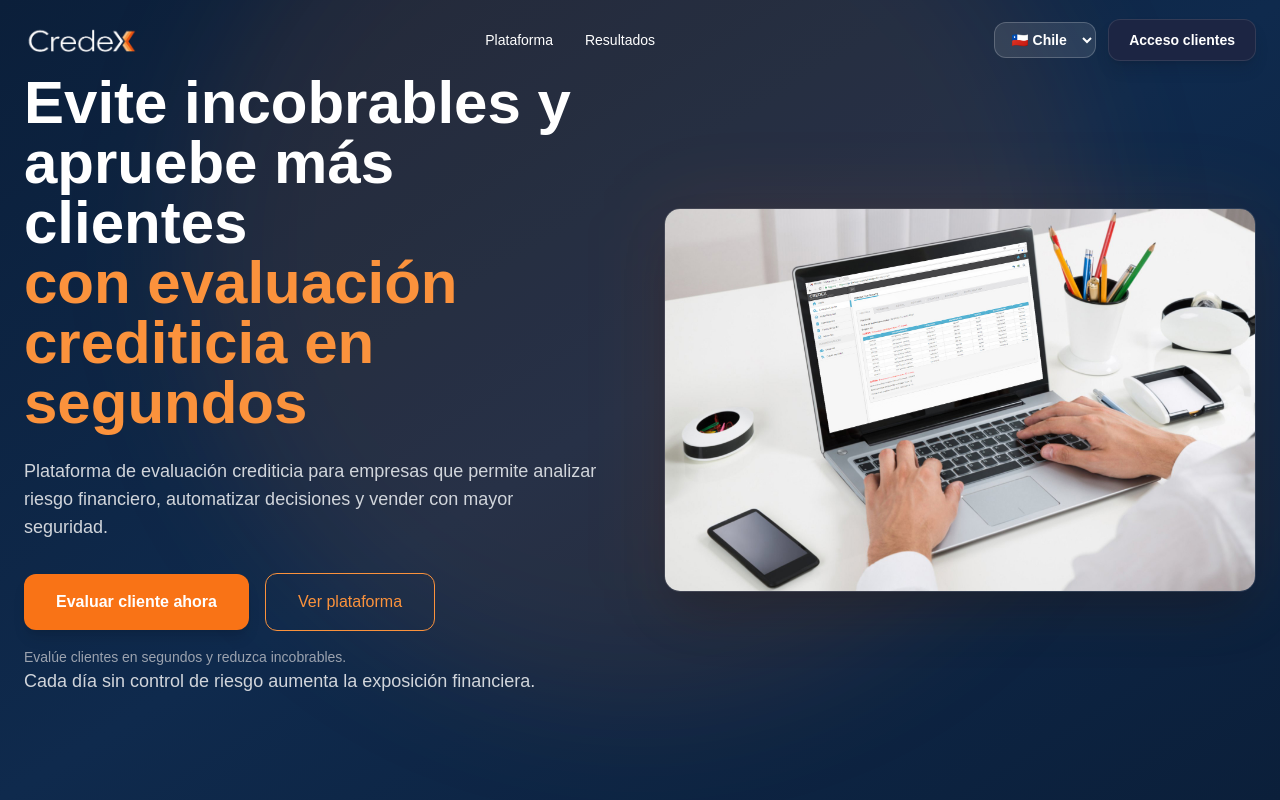
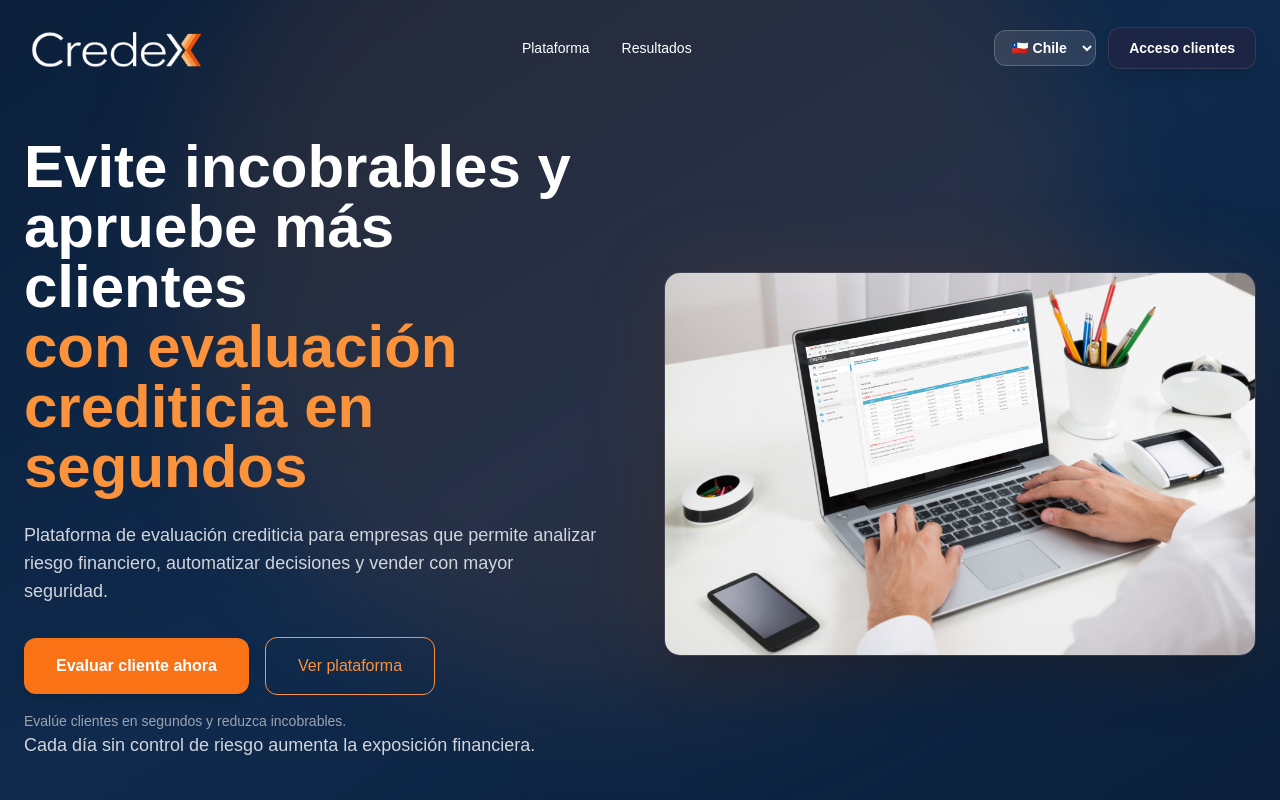
Before and after one commit to Tecdex-SpA/webcredex, a React (Vite) app: page / in a window 1280 px wide. Shown: the top 800 px of the page. Built offline with nearby package versions, Linux system fonts and the light colour scheme; no server answers.

Commit message:
Improve header logo and hero spacing

```diff
--- a/src/components/Header.jsx
+++ b/src/components/Header.jsx
@@ -76,17 +76,17 @@ export default function Header() {
 
   return (
     <header
-      className={`fixed w-full z-50 transition-all duration-300 ${
+      className={`fixed top-0 left-0 w-full z-50 transition-all duration-300 ${
         isLight
           ? "bg-white/90 backdrop-blur-xl border-b border-gray-200 shadow-sm"
           : "bg-transparent"
       }`}
     >
-      <div className="max-w-7xl mx-auto flex items-center justify-between h-20 px-6">
+      <div className="max-w-7xl mx-auto flex items-center justify-between h-24 px-6">
         <img
           src={isLight ? "/logo-credex.png" : "/logo-credex-white.png"}
           alt="Credex"
-          className="h-10 object-contain"
+          className="h-14 md:h-16 object-contain"
         />
 
         <nav
--- a/src/components/Hero.jsx
+++ b/src/components/Hero.jsx
@@ -25,7 +25,7 @@ export default function Hero() {
   };
 
   return (
-    <section className="relative min-h-screen flex items-center justify-center bg-[#0B1F3A] text-white px-6 overflow-hidden">
+    <section className="relative min-h-screen flex items-center justify-center pt-28 md:pt-32 bg-[#0B1F3A] text-white px-6 overflow-hidden">
       {/* BACKGROUND */}
       <div className="absolute inset-0 bg-gradient-to-br from-[#0B1F3A] via-[#0F2A4D] to-[#0B1F3A]" />
       <div className="absolute w-[900px] h-[900px] bg-orange-500/10 blur-3xl rounded-full top-[-200px] left-1/2 -translate-x-1/2" />
```
